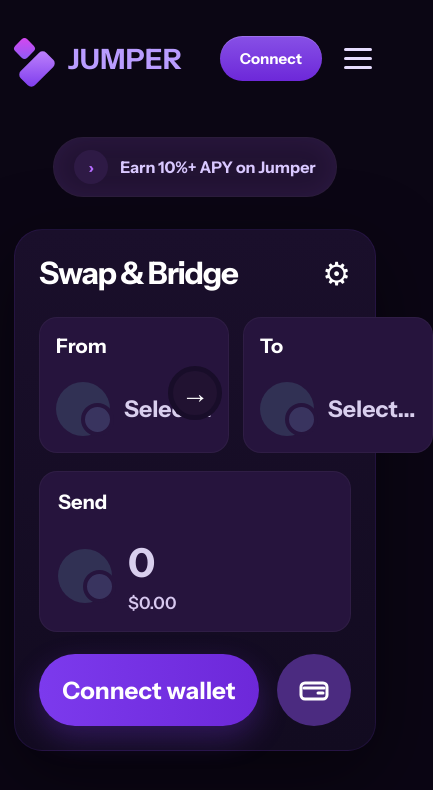
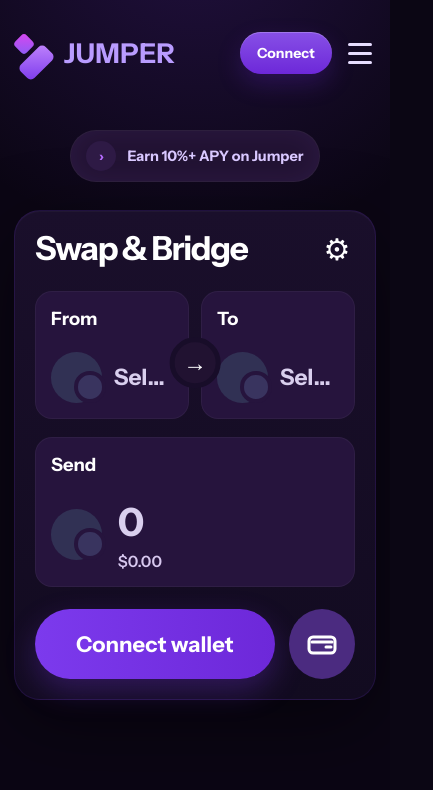
Before and after one commit to Krusherk/widgettest, a plain HTML site: page index.html in a window 390 px wide. Shown: the whole page, 433 px wide, since content can reach past the window. Drawn offline with Linux system fonts and the light colour scheme.

Commit message:
Update index.html

```diff
--- a/index.html
+++ b/index.html
@@ -2,8 +2,8 @@
 <html lang="en">
 <head>
   <meta charset="UTF-8" />
-  <meta name="viewport" content="width=device-width, initial-scale=1.0" />
-  <title>Swap & Bridge UI</title>
+  <meta name="viewport" content="width=device-width, initial-scale=1.0, maximum-scale=1.0" />
+  <title>Mobile Swap & Bridge UI</title>
 
   <link rel="preconnect" href="https://fonts.googleapis.com">
   <link rel="preconnect" href="https://fonts.gstatic.com" crossorigin>
@@ -14,16 +14,24 @@
       box-sizing: border-box;
       margin: 0;
       padding: 0;
+      -webkit-tap-highlight-color: transparent;
+    }
+
+    html,
+    body {
+      width: 100%;
+      min-height: 100%;
+      overflow-x: hidden;
     }
 
     body {
       min-height: 100vh;
-      background: #0b0614;
+      background:
+        radial-gradient(circle at 50% -10%, rgba(124, 58, 237, 0.2), transparent 35%),
+        #0b0614;
       font-family: "Instrument Sans", sans-serif;
-      color: white;
-      display: flex;
-      justify-content: center;
-      padding: 44px 16px;
+      color: #fff;
+      padding: 0;
     }
 
     button,
@@ -31,56 +39,75 @@
       font-family: inherit;
     }
 
+    button {
+      user-select: none;
+    }
+
     .app {
       width: 100%;
-      max-width: 430px;
+      max-width: none;
+      min-height: 100vh;
+      padding: 34px 16px 24px;
+    }
+
+    @media (min-width: 600px) {
+      body {
+        display: flex;
+        justify-content: center;
+      }
+
+      .app {
+        max-width: 430px;
+      }
     }
 
     .header {
       display: flex;
       align-items: center;
       justify-content: space-between;
-      margin-bottom: 56px;
+      margin-bottom: 64px;
     }
 
     .brand {
       display: flex;
       align-items: center;
-      gap: 12px;
+      gap: 11px;
+      min-width: 0;
     }
 
     .logo {
-      width: 48px;
-      height: 48px;
+      width: 44px;
+      height: 44px;
       position: relative;
+      flex-shrink: 0;
     }
 
     .logo::before {
       content: "";
       position: absolute;
-      width: 17px;
-      height: 17px;
-      background: linear-gradient(135deg, #d946ef, #8b5cf6);
-      border-radius: 4px;
-      transform: rotate(45deg);
+      width: 16px;
+      height: 16px;
       top: 2px;
       left: 2px;
+      border-radius: 4px;
+      background: linear-gradient(135deg, #d946ef, #8b5cf6);
+      transform: rotate(45deg);
     }
 
     .logo::after {
       content: "";
       position: absolute;
-      width: 20px;
-      height: 36px;
+      width: 19px;
+      height: 35px;
+      top: 11px;
+      left: 13px;
+      border-radius: 5px;
       background: linear-gradient(135deg, #c084fc, #7c3aed);
-      border-radius: 5px;
       transform: rotate(45deg);
-      top: 13px;
-      left: 13px;
     }
 
     .brand-name {
-      font-size: 32px;
+      font-size: clamp(25px, 7vw, 32px);
       font-weight: 900;
       letter-spacing: 0.02em;
       color: #b99cff;
@@ -89,7 +116,8 @@
     .header-actions {
       display: flex;
       align-items: center;
-      gap: 18px;
+      gap: 14px;
+      flex-shrink: 0;
     }
 
     .connect-top {
@@ -97,11 +125,19 @@
       border-radius: 999px;
       background: linear-gradient(180deg, #8750e6, #6d28d9);
       color: #fff;
-      padding: 15px 24px;
-      font-size: 16px;
+      padding: 13px 20px;
+      font-size: 15px;
       font-weight: 800;
       cursor: pointer;
-      box-shadow: inset 0 1px 0 rgba(255,255,255,0.18);
+      box-shadow:
+        inset 0 1px 0 rgba(255,255,255,0.22),
+        0 10px 24px rgba(109, 40, 217, 0.24);
+    }
+
+    .connect-top.connected {
+      background: #241339;
+      color: #b99cff;
+      border: 1px solid rgba(185, 156, 255, 0.2);
     }
 
     .menu {
@@ -115,7 +151,7 @@
     }
 
     .menu span {
-      width: 28px;
+      width: 26px;
       height: 3px;
       background: #e7ddff;
       border-radius: 20px;
@@ -124,40 +160,45 @@
     .apy-wrap {
       display: flex;
       justify-content: center;
-      margin-bottom: 32px;
+      margin-bottom: 28px;
     }
 
     .apy {
       display: flex;
       align-items: center;
-      gap: 12px;
+      gap: 11px;
       background: #221333;
-      border: 1px solid rgba(255,255,255,0.04);
+      border: 1px solid rgba(255,255,255,0.05);
       border-radius: 999px;
-      padding: 12px 20px;
+      padding: 11px 18px;
       box-shadow: inset 0 0 24px rgba(168, 85, 247, 0.08);
       color: #d9c8ff;
-      font-size: 16px;
+      font-size: clamp(13px, 3.7vw, 16px);
       font-weight: 800;
+      white-space: nowrap;
     }
 
     .apy-icon {
-      width: 34px;
-      height: 34px;
+      width: 32px;
+      height: 32px;
       border-radius: 50%;
       background: #2e1a45;
       display: grid;
       place-items: center;
       color: #b66cff;
       font-weight: 900;
+      flex-shrink: 0;
     }
 
     .card {
+      width: 100%;
       background: linear-gradient(180deg, #1a0f2b 0%, #120b20 100%);
-      border: 1px solid rgba(124, 58, 237, 0.12);
+      border: 1px solid rgba(124, 58, 237, 0.14);
       border-radius: 28px;
       padding: 24px;
-      box-shadow: 0 24px 80px rgba(0,0,0,0.45);
+      box-shadow:
+        0 24px 80px rgba(0,0,0,0.45),
+        inset 0 1px 0 rgba(255,255,255,0.03);
     }
 
     .card-header {
@@ -168,38 +209,56 @@
     }
 
     .card-title {
-      font-size: 34px;
+      font-size: clamp(30px, 8.5vw, 34px);
       line-height: 1;
       font-weight: 900;
       letter-spacing: -0.04em;
+      color: #fff;
     }
 
     .settings {
       background: transparent;
       border: none;
       color: #fff;
-      font-size: 32px;
+      font-size: 30px;
       cursor: pointer;
+      width: 36px;
+      height: 36px;
+      display: grid;
+      place-items: center;
     }
 
     .chain-row {
       display: grid;
       grid-template-columns: 1fr 1fr;
-      gap: 16px;
+      gap: 14px;
       position: relative;
       margin-bottom: 18px;
     }
 
+    .dropdown-wrap {
+      position: relative;
+      min-width: 0;
+    }
+
     .select-card {
-      min-height: 116px;
+      min-height: 112px;
       background: #26143d;
-      border: 1px solid rgba(255,255,255,0.04);
+      border: 1px solid rgba(255,255,255,0.045);
       border-radius: 18px;
-      padding: 18px;
+      padding: 17px;
       text-align: left;
       cursor: pointer;
       position: relative;
       width: 100%;
+      transition: 0.15s ease;
+    }
+
+    .select-card:active,
+    .token-btn:active,
+    .main-cta:active,
+    .wallet-btn:active {
+      transform: scale(0.98);
     }
 
     .select-card:hover,
@@ -208,22 +267,22 @@
     }
 
     .label {
-      font-size: 20px;
+      font-size: clamp(17px, 4.7vw, 20px);
       color: #fff;
       font-weight: 900;
-      margin-bottom: 24px;
+      margin-bottom: 22px;
     }
 
     .select-content {
       display: flex;
       align-items: center;
-      gap: 14px;
+      gap: 12px;
       min-width: 0;
     }
 
     .coin {
-      width: 54px;
-      height: 54px;
+      width: clamp(46px, 13vw, 54px);
+      height: clamp(46px, 13vw, 54px);
       border-radius: 50%;
       background: #313154;
       position: relative;
@@ -235,20 +294,21 @@
       position: absolute;
       right: -4px;
       bottom: 0;
-      width: 25px;
-      height: 25px;
+      width: clamp(21px, 6vw, 25px);
+      height: clamp(21px, 6vw, 25px);
       border-radius: 50%;
       background: #39345f;
       border: 4px solid #26143d;
     }
 
     .select-text {
-      font-size: 26px;
+      font-size: clamp(19px, 5.8vw, 26px);
       font-weight: 700;
       color: #d9cfee;
       white-space: nowrap;
       overflow: hidden;
       text-overflow: ellipsis;
+      min-width: 0;
     }
 
     .flip {
@@ -256,13 +316,13 @@
       left: 50%;
       top: 50%;
       transform: translate(-50%, -35%);
-      width: 54px;
-      height: 54px;
+      width: clamp(48px, 13vw, 54px);
+      height: clamp(48px, 13vw, 54px);
       border-radius: 50%;
       background: #211231;
       border: 5px solid #180d29;
       color: #fff;
-      font-size: 28px;
+      font-size: clamp(23px, 6vw, 28px);
       cursor: pointer;
       z-index: 5;
       display: flex;
@@ -272,9 +332,9 @@
 
     .send-card {
       background: #26143d;
-      border: 1px solid rgba(255,255,255,0.04);
+      border: 1px solid rgba(255,255,255,0.045);
       border-radius: 18px;
-      padding: 18px;
+      padding: 17px;
       margin-bottom: 22px;
     }
 
@@ -295,7 +355,7 @@
       border: none;
       outline: none;
       color: #fff;
-      font-size: 40px;
+      font-size: clamp(34px, 10vw, 40px);
       font-weight: 900;
       line-height: 1;
     }
@@ -306,32 +366,33 @@
 
     .usd-value {
       color: #d7c8ef;
-      font-size: 17px;
+      font-size: clamp(15px, 4vw, 17px);
       margin-top: 6px;
       font-weight: 600;
     }
 
     .cta-row {
       display: grid;
-      grid-template-columns: 1fr 74px;
-      gap: 18px;
+      grid-template-columns: 1fr clamp(64px, 17vw, 74px);
+      gap: 15px;
     }
 
     .main-cta {
-      height: 72px;
+      height: clamp(64px, 18vw, 72px);
       border-radius: 999px;
       border: none;
       background: linear-gradient(90deg, #7c3aed 0%, #6d28d9 100%);
       color: #fff;
-      font-size: 24px;
+      font-size: clamp(19px, 5.6vw, 24px);
       font-weight: 900;
       cursor: pointer;
       box-shadow: 0 12px 30px rgba(124, 58, 237, 0.28);
+      transition: 0.15s ease;
     }
 
     .wallet-btn {
-      width: 74px;
-      height: 72px;
+      width: clamp(64px, 17vw, 74px);
+      height: clamp(64px, 18vw, 72px);
       border-radius: 50%;
       border: none;
       background: #4b2b80;
@@ -340,10 +401,7 @@
       display: flex;
       align-items: center;
       justify-content: center;
-    }
-
-    .dropdown-wrap {
-      position: relative;
+      transition: 0.15s ease;
     }
 
     .dropdown {
@@ -388,39 +446,104 @@
       font-weight: 700;
     }
 
-    @media (max-width: 430px) {
-      body {
-        padding: 36px 14px;
+    @media (max-width: 390px) {
+      .app {
+        padding: 32px 14px 22px;
       }
 
-      .brand-name {
-        font-size: 28px;
+      .header {
+        margin-bottom: 56px;
       }
 
       .logo {
-        width: 42px;
-        height: 42px;
+        width: 39px;
+        height: 39px;
       }
 
       .connect-top {
-        padding: 13px 20px;
-        font-size: 15px;
+        padding: 12px 17px;
+        font-size: 14px;
       }
 
-      .card-title {
-        font-size: 31px;
+      .header-actions {
+        gap: 12px;
       }
 
-      .select-text {
-        font-size: 23px;
+      .menu span {
+        width: 24px;
+      }
+
+      .apy {
+        padding: 10px 15px;
+      }
+
+      .apy-icon {
+        width: 30px;
+        height: 30px;
+      }
+
+      .card {
+        border-radius: 26px;
+        padding: 20px;
       }
 
       .chain-row {
-        gap: 14px;
+        gap: 12px;
       }
 
       .select-card {
-        padding: 16px;
+        min-height: 108px;
+        padding: 15px;
+        border-radius: 17px;
+      }
+
+      .send-card {
+        padding: 15px;
+        border-radius: 17px;
+      }
+
+      .cta-row {
+        gap: 14px;
+      }
+    }
+
+    @media (max-width: 340px) {
+      .app {
+        padding: 28px 12px 18px;
+      }
+
+      .header {
+        margin-bottom: 48px;
+      }
+
+      .connect-top {
+        padding: 10px 14px;
+        font-size: 13px;
+      }
+
+      .menu span {
+        width: 22px;
+        height: 2.5px;
+      }
+
+      .card {
+        padding: 18px;
+      }
+
+      .chain-row {
+        gap: 10px;
+      }
+
+      .select-card {
+        padding: 13px;
+      }
+
+      .label {
+        margin-bottom: 20px;
+      }
+
+      .send-bottom {
+        gap: 12px;
       }
     }
   </style>
@@ -438,7 +561,7 @@
       <div class="header-actions">
         <button class="connect-top" id="topConnectBtn">Connect</button>
 
-        <button class="menu">
+        <button class="menu" aria-label="Open menu">
           <span></span>
           <span></span>
           <span></span>
@@ -456,7 +579,7 @@
     <section class="card">
       <div class="card-header">
         <h1 class="card-title">Swap & Bridge</h1>
-        <button class="settings">⚙</button>
+        <button class="settings" aria-label="Settings">⚙</button>
       </div>
 
       <div class="chain-row">
@@ -464,6 +587,7 @@
         <div class="dropdown-wrap">
           <button class="select-card" data-dropdown="fromDropdown">
             <div class="label">From</div>
+
             <div class="select-content">
               <div class="coin"></div>
               <div class="select-text" id="fromText">Select...</div>
@@ -473,11 +597,12 @@
           <div class="dropdown" id="fromDropdown"></div>
         </div>
 
-        <button class="flip" id="flipBtn">→</button>
+        <button class="flip" id="flipBtn" aria-label="Flip chains">→</button>
 
         <div class="dropdown-wrap">
           <button class="select-card" data-dropdown="toDropdown">
             <div class="label">To</div>
+
             <div class="select-content">
               <div class="coin"></div>
               <div class="select-text" id="toText">Select...</div>
@@ -505,7 +630,7 @@
       <div class="cta-row">
         <button class="main-cta" id="mainCta">Connect wallet</button>
 
-        <button class="wallet-btn">
+        <button class="wallet-btn" aria-label="Wallet">
           <svg width="32" height="26" viewBox="0 0 32 26" fill="none">
             <rect x="3" y="6" width="26" height="16" rx="4" stroke="white" stroke-width="3"/>
             <path d="M6 11H26" stroke="white" stroke-width="3" stroke-linecap="round"/>
@@ -551,7 +676,9 @@
           <small>${chain.symbol}</small>
         `;
 
-        btn.onclick = () => {
+        btn.onclick = event => {
+          event.stopPropagation();
+
           if (type === "from") {
             fromChain = chain;
             fromText.textContent = chain.name;
@@ -568,74 +695,10 @@
       });
     }
 
-    renderDropdown(fromDropdown, "from");
-    renderDropdown(toDropdown, "to");
-
     function closeDropdowns() {
       fromDropdown.classList.remove("show");
       toDropdown.classList.remove("show");
     }
-
-    document.querySelectorAll("[data-dropdown]").forEach(button => {
-      button.addEventListener("click", e => {
-        e.stopPropagation();
-
-        const dropdownId = button.dataset.dropdown;
-        const dropdown = document.getElementById(dropdownId);
-        const isOpen = dropdown.classList.contains("show");
-
-        closeDropdowns();
-
-        if (!isOpen) {
-          dropdown.classList.add("show");
-        }
-      });
-    });
-
-    document.addEventListener("click", closeDropdowns);
-
-    amountInput.addEventListener("input", e => {
-      let value = e.target.value.replace(/[^0-9.]/g, "");
-
-      const parts = value.split(".");
-      if (parts.length > 2) {
-        value = parts[0] + "." + parts.slice(1).join("");
-      }
-
-      e.target.value = value;
-
-      const number = parseFloat(value || "0");
-      usdValue.textContent = "$" + number.toFixed(2);
-
-      updateCta();
-    });
-
-    function connectWallet() {
-      connected = true;
-      topConnectBtn.textContent = "Connected";
-      mainCta.textContent = "Swap & Bridge";
-      updateCta();
-    }
-
-    topConnectBtn.addEventListener("click", connectWallet);
-    mainCta.addEventListener("click", () => {
-      if (!connected) {
-        connectWallet();
-      }
-    });
-
-    flipBtn.addEventListener("click", e => {
-      e.stopPropagation();
-
-      const oldFrom = fromChain;
-      fromChain = toChain;
-      toChain = oldFrom;
-
-      fromText.textContent = fromChain ? fromChain.name : "Select...";
-      toText.textContent = toChain ? toChain.name : "Select...";
-
-      updateCta();
-    });
 
     function updateCta() {
       const amount = parseFloat(amountInput.value || "0");
@@ -652,6 +715,71 @@
 
       mainCta.textContent = "Swap & Bridge";
     }
+
+    function connectWallet() {
+      connected = true;
+      topConnectBtn.textContent = "Connected";
+      topConnectBtn.classList.add("connected");
+      updateCta();
+    }
+
+    renderDropdown(fromDropdown, "from");
+    renderDropdown(toDropdown, "to");
+
+    document.querySelectorAll("[data-dropdown]").forEach(button => {
+      button.addEventListener("click", event => {
+        event.stopPropagation();
+
+        const dropdownId = button.dataset.dropdown;
+        const dropdown = document.getElementById(dropdownId);
+        const isOpen = dropdown.classList.contains("show");
+
+        closeDropdowns();
+
+        if (!isOpen) {
+          dropdown.classList.add("show");
+        }
+      });
+    });
+
+    document.addEventListener("click", closeDropdowns);
+
+    amountInput.addEventListener("input", event => {
+      let value = event.target.value.replace(/[^0-9.]/g, "");
+
+      const parts = value.split(".");
+      if (parts.length > 2) {
+        value = parts[0] + "." + parts.slice(1).join("");
+      }
+
+      event.target.value = value;
+
+      const number = parseFloat(value || "0");
+      usdValue.textContent = "$" + number.toFixed(2);
+
+      updateCta();
+    });
+
+    topConnectBtn.addEventListener("click", connectWallet);
+
+    mainCta.addEventListener("click", () => {
+      if (!connected) {
+        connectWallet();
+      }
+    });
+
+    flipBtn.addEventListener("click", event => {
+      event.stopPropagation();
+
+      const oldFrom = fromChain;
+      fromChain = toChain;
+      toChain = oldFrom;
+
+      fromText.textContent = fromChain ? fromChain.name : "Select...";
+      toText.textContent = toChain ? toChain.name : "Select...";
+
+      updateCta();
+    });
   </script>
 </body>
 </html>
```
